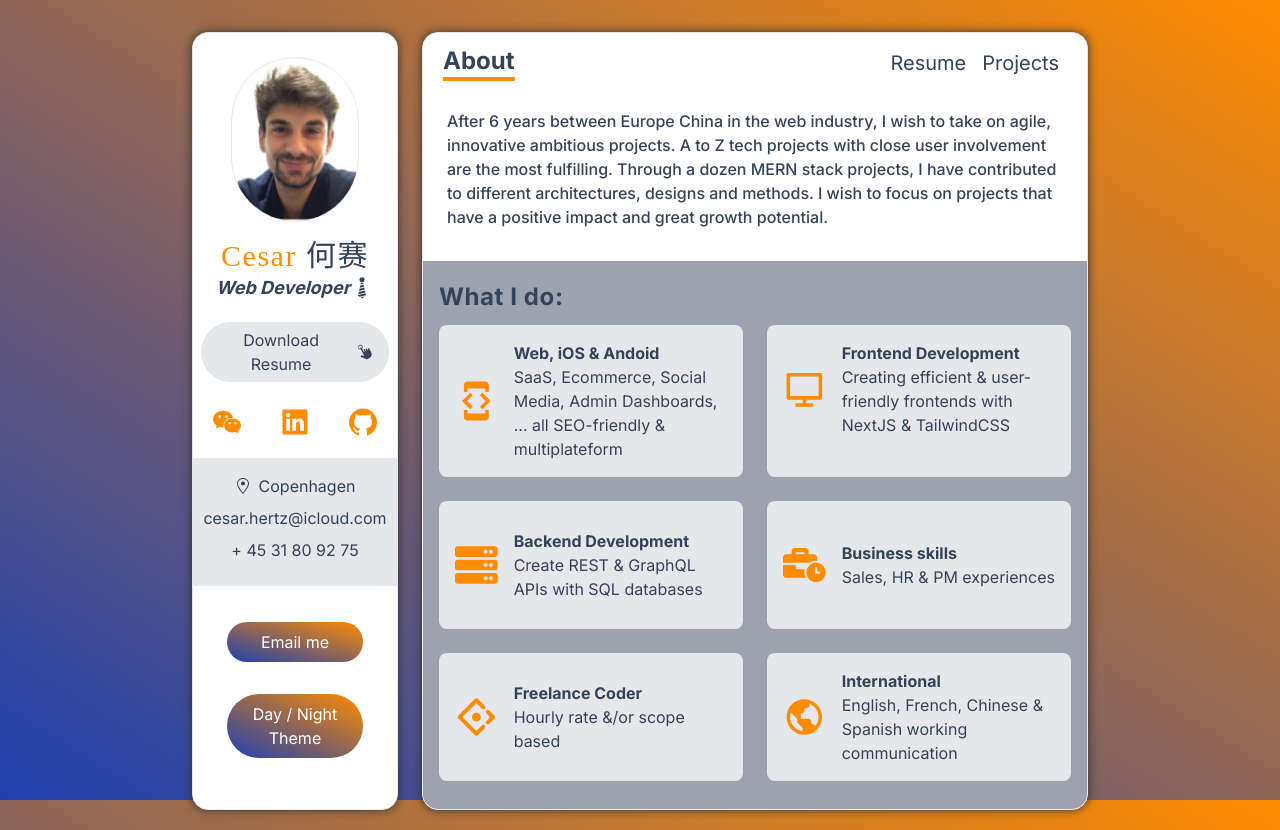
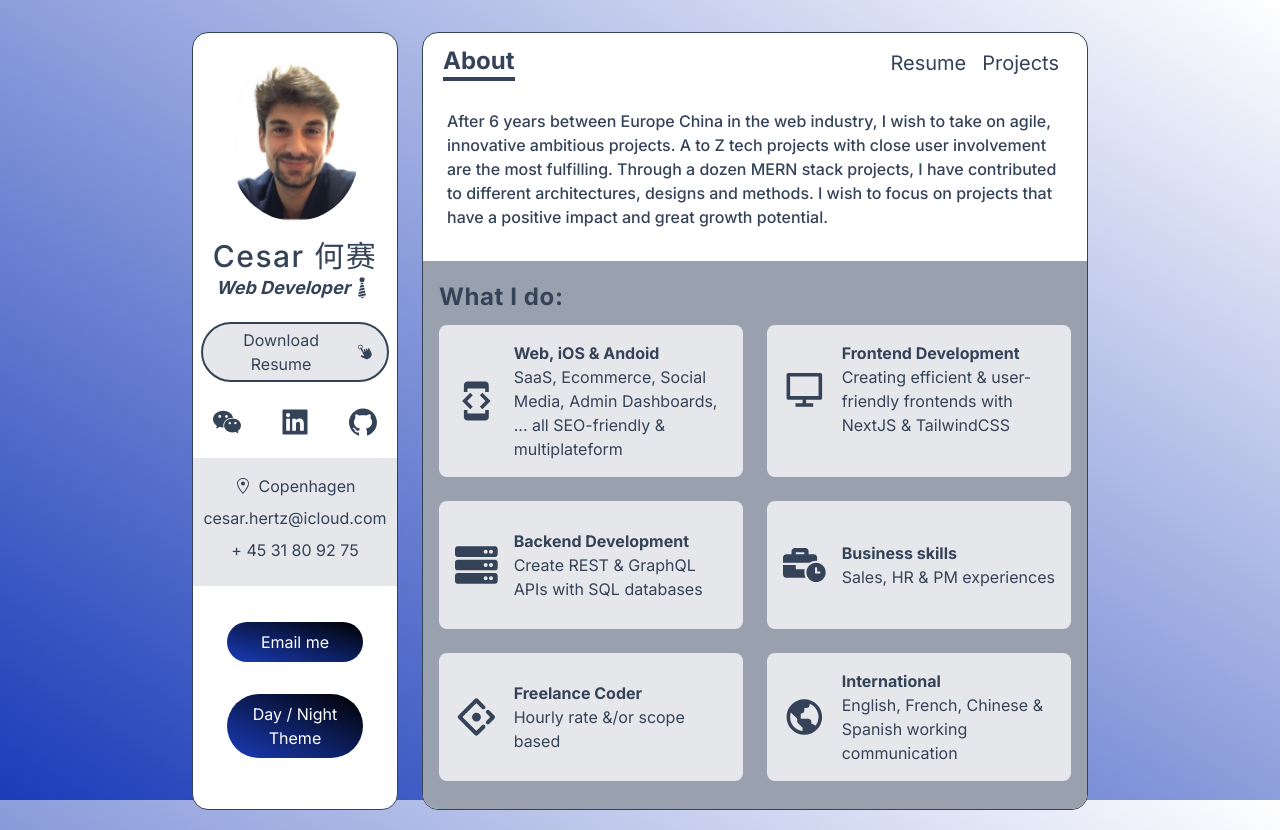
Before and after one commit to manguocesar/portfolio, a Next.js app: page / in a window 1280 px wide. Built offline with nearby package versions, Linux system fonts and the light colour scheme.

Commit message:
chore: update Tailwind CSS to version 4.0.0 and adjust PostCSS and Autoprefixer versions

```diff
--- a/app/globals.css
+++ b/app/globals.css
@@ -1,6 +1,4 @@
-@tailwind base;
-@tailwind components;
-@tailwind utilities;
+@import "tailwindcss";
 
 body {
   font-family: sans-serif;
--- a/package.json
+++ b/package.json
@@ -60,7 +60,7 @@
     "@types/react-dom": "^19.0.3",
     "@typescript-eslint/parser": "^8.20.0",
     "@vitejs/plugin-react": "^4.3.4",
-    "autoprefixer": "^10.2.4",
+    "autoprefixer": "^10.4.20",
     "commitizen": "^4.3.1",
     "cypress": "^13.17.0",
     "cz-conventional-changelog": "^3.3.0",
@@ -72,11 +72,11 @@
     "eslint-plugin-unicorn": "^56.0.1",
     "happy-dom": "^16.6.0",
     "husky": "^8.0.0",
-    "postcss": "^8.2.4",
+    "postcss": "^8.5.1",
     "prettier": "^3.4.2",
     "prettier-plugin-tailwindcss": "^0.6.10",
     "storybook": "^8.5.0",
-    "tailwindcss": "^2.2.19",
+    "tailwindcss": "^4.0.0",
     "typescript": "^4.5.2",
     "vite-tsconfig-paths": "^5.1.4",
     "vitest": "^3.0.0"
--- a/styles/globals.css
+++ b/styles/globals.css
@@ -1,6 +1,4 @@
-@tailwind base;
-@tailwind components;
-@tailwind utilities;
+@import "tailwindcss";
 
 body {
   font-family: sans-serif;
```
Also changed, not shown: 1 other file (tests, documents, lock files or other folders).
